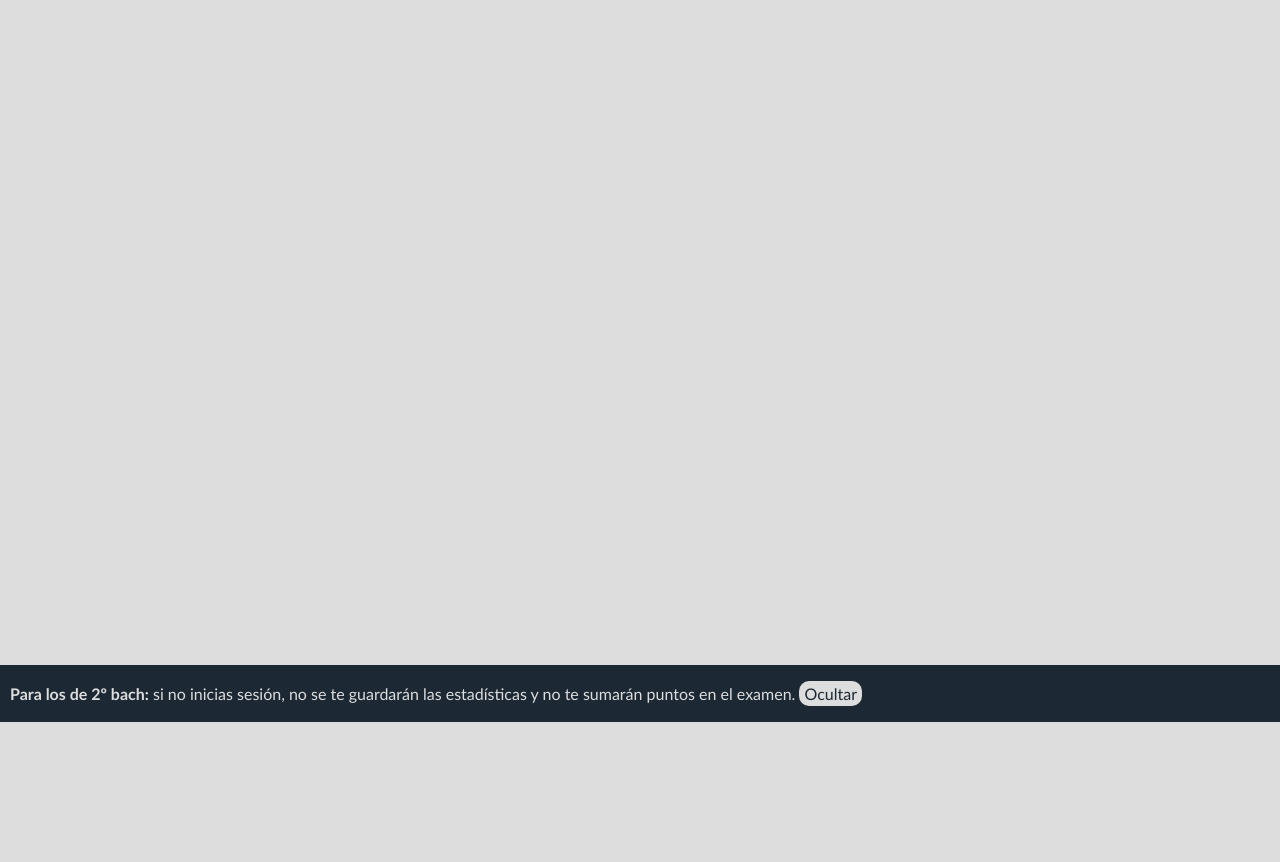
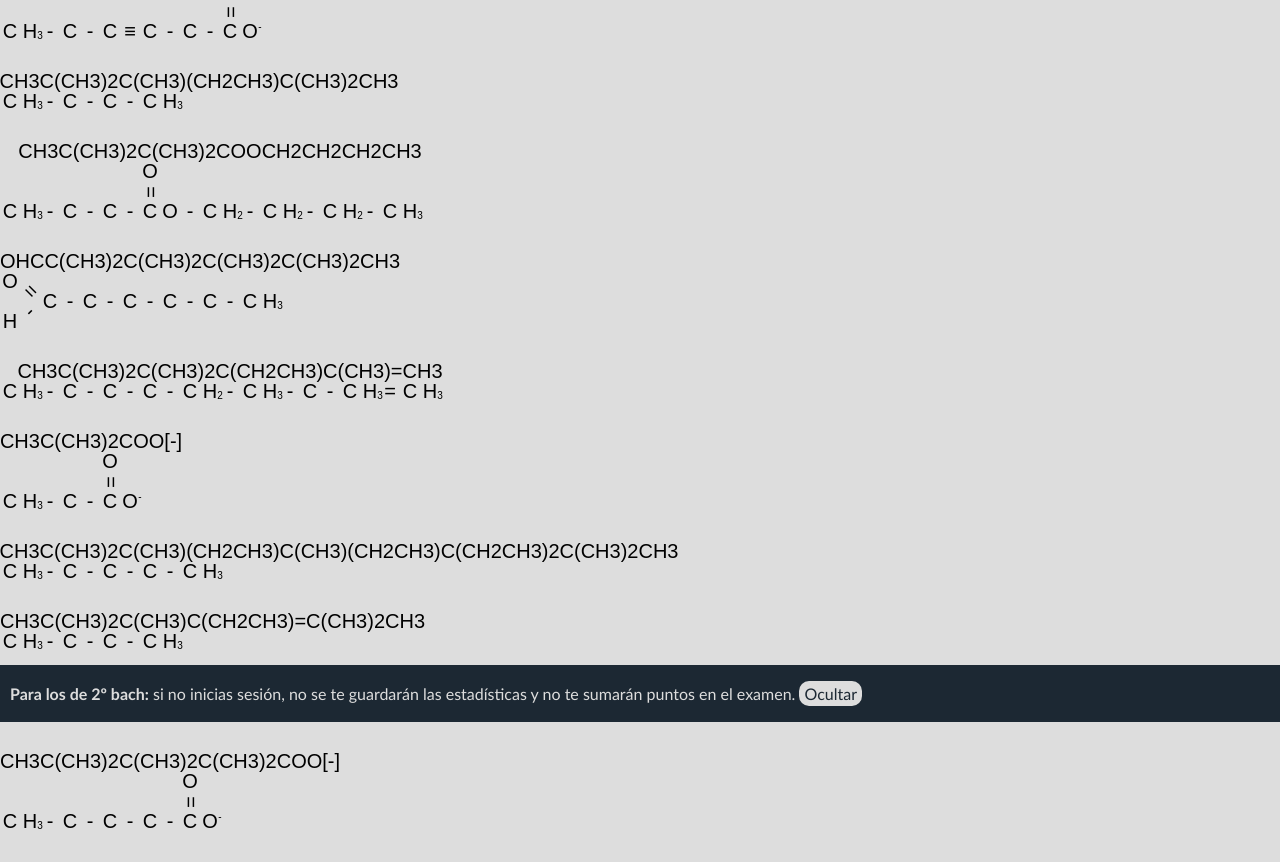
Before and after one commit to iriosarroyo/formulacionretamar, a plain HTML site: page public/organica.html in a window 1280 px wide. Shown: the part 78-940 px from the top of the page. Before the commit the page ends 800 px from the top, so only its background shows below. Drawn offline with Linux system fonts and the light colour scheme; no server answers.

```diff
--- a/public/firebase.js
+++ b/public/firebase.js
@@ -111,7 +111,27 @@
   return Promise.allSettled([
     pushExam(preguntas, correctas),
     updateGlobalAndUserStats(preguntas.length, correctas),
-  ]).catch(console.log);
+  ]).then((results) => {
+    const [pushResult, updateResult] = results;
+    if (pushResult.status === "rejected" && pushResult.reason !== "No user") {
+      alert(
+        `Error al guardar el examen: ${pushResult.reason}.
+Código de error: 001-${preguntas.length}-${correctas}.
+Envía este código a inigo.rios@retamar.es`
+      );
+    }
+    if (
+      updateResult.status === "rejected" &&
+      updateResult.reason !== "No user"
+    ) {
+      alert(
+        `Error al guardar las estadísticas: ${updateResult.reason}.
+Código de error: 002-${preguntas.length}-${correctas}.
+Envía este código a inigo.rios@retamar.es`
+      );
+    }
+    return results;
+  });
 };
 
 export const onStats = (path, idEnd) => {
--- a/public/molecules.js
+++ b/public/molecules.js
@@ -23,10 +23,14 @@
   return res;
 };
 
-export const getAtomsOfMolec = (molecule) => {
+export const getAtomsOfMolec = (molecule, addDoubleAndTriple = false) => {
   const REGEX_ELEM =
-    /(?<elem>[A-Z][a-z]?|e)(?<num>[0-9]*)|\((?<grp>.+)\)(?<grpNum>[0-9]+)/g;
-  const matches = molecule.matchAll(REGEX_ELEM);
+    /(?<elem>[A-Z][a-z]?|e)(?<num>[0-9]*)|\((?<grp>.+?)\)(?<grpNum>[0-9]+)/g;
+  const REGEX_ELEM_ADD =
+    /(?<elem>[A-Z=≡][a-z]?|e)(?<num>[0-9]*)|\((?<grp>.+?)\)(?<grpNum>[0-9]+)/g;
+  const matches = molecule.matchAll(
+    addDoubleAndTriple ? REGEX_ELEM_ADD : REGEX_ELEM
+  );
   let currMatch = matches.next();
   const result = {
     atoms: [],
--- a/public/organica.js
+++ b/public/organica.js
@@ -1,5 +1,6 @@
 import { getAtomsOfMolec } from "./molecules.js";
 import { pickRandom, rdnBetween, rndBin } from "./random.js";
+import { charge2str } from "./tools.js";
 
 const gruposFuncionales = {
   alcohol: { n: 1, terminacion: "ol", grupo: "OH" },
@@ -107,7 +108,7 @@
   while (rdn < prob && sum !== 0 && total < MAX_TRIES * 4) {
     for (let i = 0; i < MAX_TRIES; i++) {
       total += 1;
-      const idx = rdnBetween(1, n);
+      const idx = rdnBetween(2, n - 1);
       if (forceStart) {
         if (rams.length === 0 && idx > Math.floor((n + 1) / 2)) continue;
         if (
@@ -120,7 +121,9 @@
       if (hidrogens[idx - 1] < consumes) continue;
       hidrogens[idx - 1] -= consumes;
       sum -= consumes;
-      const length = rndBin(4, 0.15) + 1;
+      // Ramifications can't be longer than the chain itself
+      // Limit to 4 carbons (butilo)
+      const length = Math.min(rdnBetween(1, Math.min(idx - 1, n - idx)), 4);
       rams.push({ pos: idx, length });
       break;
     }
@@ -135,7 +138,6 @@
   });
   return rams;
 };
-
 const createCompound = () => {
   const cadenaPrincipal = rndBin(9, 0.45) + 1;
   const cadenaSecundaria = rndBin(9, 0.45) + 1;
@@ -249,18 +251,31 @@
   }
   let nombre = "";
   if (ramificaciones?.length) {
-    const ramGroups = Object.groupBy(ramificaciones, ({ length }) => length);
-    Object.entries(ramGroups).forEach(([length, group]) => {
-      if (nombre) nombre += "-";
-      nombre += `${group.map(({ pos }) => pos).join(",")}-${
-        reps[group.length - 1]
-      }${raiz[parseInt(length) - 1]}il`;
-    });
+    const ramsAndOH = ramificaciones.concat(
+      hidroxis?.map((x) => ({ pos: x, length: "OH" })) ?? []
+    );
+    const ramGroups = Object.groupBy(ramsAndOH, ({ length }) => length);
+    Object.entries(ramGroups)
+      .toSorted(([, a], [, b]) => {
+        const { length: lenA } = a[0];
+        const { length: lenB } = b[0];
+        const rootA = lenA === "OH" ? "hidroxi" : raiz[lenA - 1];
+        const rootB = lenB === "OH" ? "hidroxi" : raiz[lenB - 1];
+        return rootA.localeCompare(rootB);
+      })
+      .forEach(([length, group]) => {
+        if (nombre) nombre += "-";
+        const positions = group.map(({ pos }) => pos).join(",");
+        const prefix = reps[group.length - 1];
+        const root =
+          length === "OH" ? "hidroxi" : `${raiz[parseInt(length) - 1]}il`;
+        nombre += `${positions}-${prefix}${root}`;
+      });
   }
-  if (hidroxis?.length) {
-    if (nombre) nombre += "-";
-    nombre += `${hidroxis.join(",")}-${reps[hidroxis.length - 1]}hidroxi`;
-  }
+  // if (hidroxis?.length) {
+  //   if (nombre) nombre += "-";
+  //   nombre += `${hidroxis.join(",")}-${reps[hidroxis.length - 1]}hidroxi`;
+  // }
   nombre += raiz[cadenaPrincipal - 1];
   if (tripleBonds?.length) {
     nombre += `-${tripleBonds.join(",")}-${reps[tripleBonds.length - 1]}in`;
@@ -353,17 +368,133 @@
     comp[0] = comp[0].split("").toReversed().join("");
 
   if (grupoFuncional === "ester")
-    comp[cadenaPrincipal - 1] += fullRamificacion(cadenaSecundaria);
+    comp[cadenaPrincipal - 1] += fullRamificacion(cadenaSecundaria, false);
 
   return comp.join("");
+};
+
+const LETTER_WIDTH = 20;
+const LETTER_HEIGHT = 20;
+/**
+ *
+ * @param {string} formula
+ * @param {HTMLCanvasElement} canvas
+ */
+const drawMolecule = (formula, canvas) => {
+  const atoms = getAtomsOfMolec(formula, true);
+  const { atoms: atomList, charge } = atoms;
+  const points = [];
+  let x = -1;
+  let jumpNextH = false;
+  let defaultY = 0;
+  atomList.forEach(({ elem, num, atoms: atomsGroup }, i) => {
+    console.log(elem, atomsGroup);
+    if (atomsGroup) return;
+    if (elem === "C") {
+      if (points.length && !["-", "=", "≡"].includes(points.at(-1).text))
+        points.push({ y: defaultY, x: ++x, text: "-" });
+      points.push({ y: defaultY, x: ++x, text: elem });
+    } else if (elem === "O") {
+      if (i === 0) {
+        points.push({ y: defaultY - 1, x: ++x, text: elem });
+        points.push({ y: defaultY + 1, x, text: "H" });
+        jumpNextH = true;
+        points.push({ y: defaultY - 0.5, x: ++x, text: "=", rotation: 45 });
+        points.push({ y: defaultY + 0.5, x, text: "-", rotation: -45 });
+      } else if (
+        atomList.at(i - 1)?.elem === "O" &&
+        atomList.at(i + 1)?.elem === "C"
+      ) {
+        points.push({ y: defaultY, x: ++x, text: elem });
+      } else if (["C", "O"].includes(atomList.at(i + 1)?.elem)) {
+        points.push({ y: defaultY - 2, x, text: elem });
+        points.push({ y: defaultY - 1, x, text: "=", rotation: 90 });
+      } else if (atomList.at(i + 1)?.elem === "H") {
+        jumpNextH = true;
+        points.push({ y: defaultY + 1, x, text: "-", rotation: 90 });
+        points.push({ y: defaultY + 2, x, text: elem });
+        points.push({ y: defaultY + 2, x: x + 1, text: "H" });
+      } else {
+        points.push({ y: defaultY, x: ++x, text: elem });
+      }
+    } else if (elem === "H") {
+      if (jumpNextH) return (jumpNextH = false);
+      if (atomList.at(i + 1)?.elem === "O") return;
+      points.push({
+        y: defaultY,
+        x: ++x,
+        text: elem,
+        subindex: num <= 1 ? undefined : num,
+      });
+    } else points.push({ y: defaultY, x: ++x, text: elem });
+  });
+
+  if (charge) {
+    points.push({
+      y: defaultY,
+      x,
+      text: "",
+      superindex: charge2str(charge),
+    });
+  }
+
+  const ys = points.map(({ y }) => y);
+  const minY = Math.min(...ys) - 1.5;
+  const maxY = Math.max(...ys);
+  const xs = points.map(({ x }) => x);
+  const minX = Math.min(...xs);
+  const maxX = Math.max(...xs);
+  const ctx = canvas.getContext("2d");
+  ctx.font = "20px Arial";
+  const formulaWidth = ctx.measureText(formula).width;
+  const width = Math.max((maxX - minX + 2) * LETTER_WIDTH, formulaWidth);
+  const height = (maxY - minY + 2) * LETTER_HEIGHT;
+  canvas.width = width;
+  canvas.height = height;
+  ctx.clearRect(0, 0, canvas.width, canvas.height);
+  ctx.textAlign = "center";
+  ctx.textBaseline = "middle";
+  ctx.font = "20px Arial";
+
+  points.forEach(({ x, y, text, subindex, superindex, rotation }, i) => {
+    ctx.save();
+    ctx.translate((x + 0.5 - minX) * LETTER_WIDTH, (y - minY) * LETTER_HEIGHT);
+    if (rotation) ctx.rotate((rotation * Math.PI) / 180);
+    ctx.fillText(text, 0, 0);
+    ctx.restore();
+    ctx.strokeStyle = `hsl(${(120 * i) % 360}deg, 100%, 50%)`;
+    // ctx.beginPath();
+    // ctx.rect(
+    //   (x - minX) * LETTER_WIDTH,
+    //   (y - minY - 0.5) * LETTER_HEIGHT,
+    //   LETTER_WIDTH,
+    //   LETTER_HEIGHT
+    // );
+    // ctx.stroke();
+    if (subindex || superindex) {
+      ctx.font = "10px Arial";
+      ctx.textBaseline = subindex ? "hanging" : "ideographic";
+      ctx.fillText(
+        subindex ?? superindex,
+        (x - minX) * LETTER_WIDTH + 20,
+        (y - minY) * LETTER_HEIGHT
+      );
+      ctx.textBaseline = "middle";
+      ctx.font = "20px Arial";
+    }
+  });
+  ctx.fillText(formula, canvas.width / 2, LETTER_HEIGHT * 0.5);
 };
 
 console.log(
   Array(10)
     .fill(0)
     .map(() => {
+      const canvas = document.createElement("canvas");
+      document.body.append(canvas);
       const comp = createCompound();
       const form = formulaCompuesto(comp);
+      drawMolecule(form, canvas);
       return [comp, nombreCompuesto(comp), form, getAtomsOfMolec(form)];
     })
 );
--- a/public/styles.css
+++ b/public/styles.css
@@ -308,3 +308,7 @@
     max-width: 600px;
     text-align: center;
 }
+
+canvas{
+    display: block;
+}
--- a/public/tools.js
+++ b/public/tools.js
@@ -30,3 +30,8 @@
   input.disabled = false;
   abortControllers[input.id]?.abort();
 };
+export const charge2str = (charge) => {
+  if (charge === 0) return "";
+  if (Math.abs(charge) === 1) return charge > 0 ? "+" : "-";
+  return charge > 0 ? `${charge}+` : `${Math.abs(charge)}-`;
+};
```
Also changed, not shown: public/google36da2a14e98cca26.html (added, +1 -0 lines), public/inorganica.js (+1 -6 lines).
